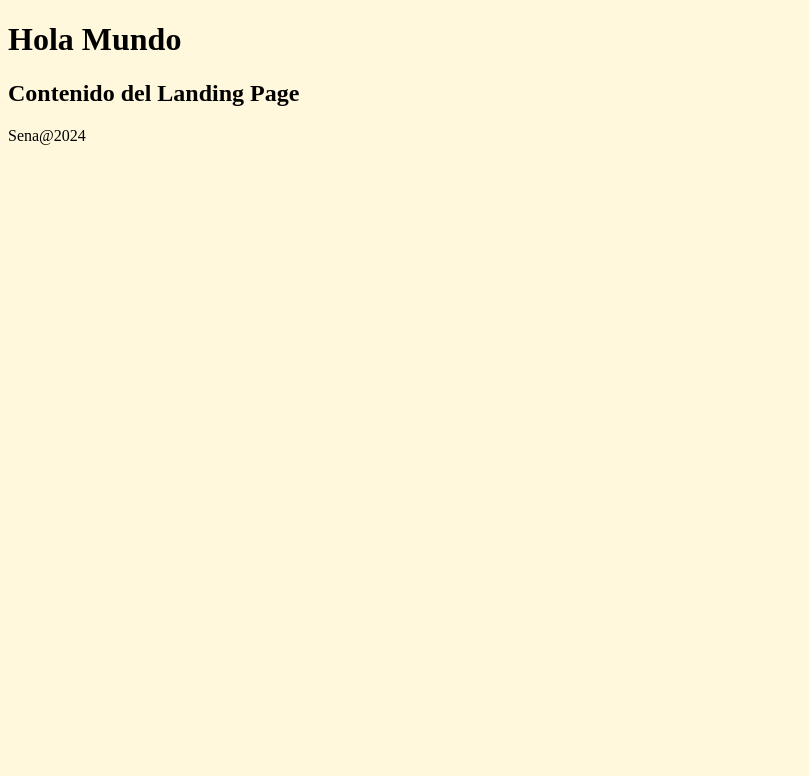
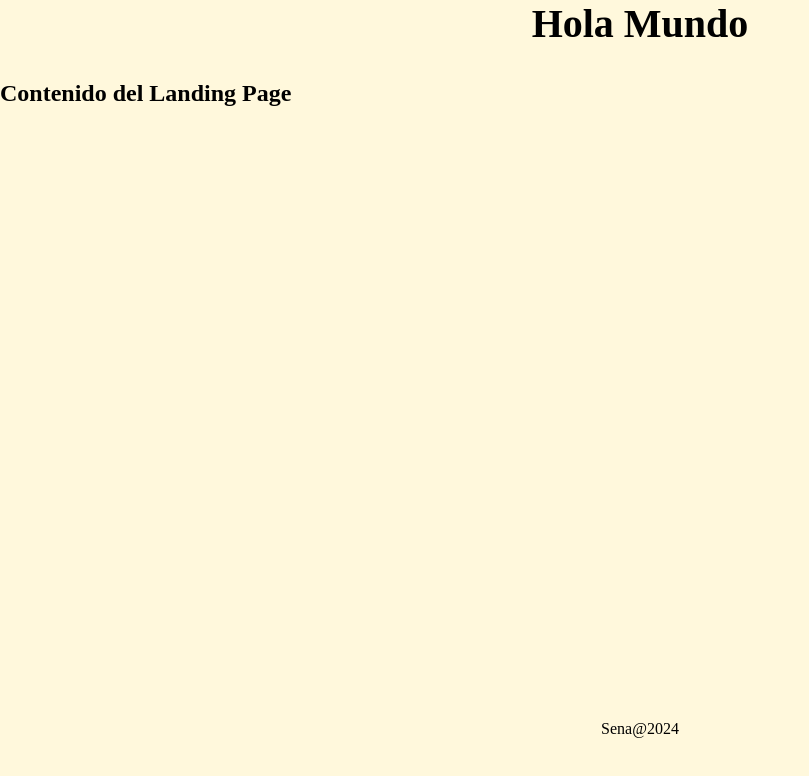
Before and after one commit to ortizpablos/proyectoGit, a plain HTML site: page index.html in a window 1280 px wide. Shown: the whole page, without its empty margins (0-809 px from the left). Drawn offline with Linux system fonts and the light colour scheme.

Commit message:
bacio de estilos

```diff
--- a/css/style.css
+++ b/css/style.css
@@ -1,4 +1,24 @@
+*{
+    margin: 0;
+    padding: 0;
+    box-sizing: border-box;
+}
+
 body{
     background-color: cornsilk;
     color:black
 }
+header{
+    height: 10vh;
+}
+main{
+    height: 80vh;
+}
+footer{
+    height: 10vh;
+    text-align: center;
+}
+h1{
+    text-align: center;
+    font-size: 40px;
+}
```
